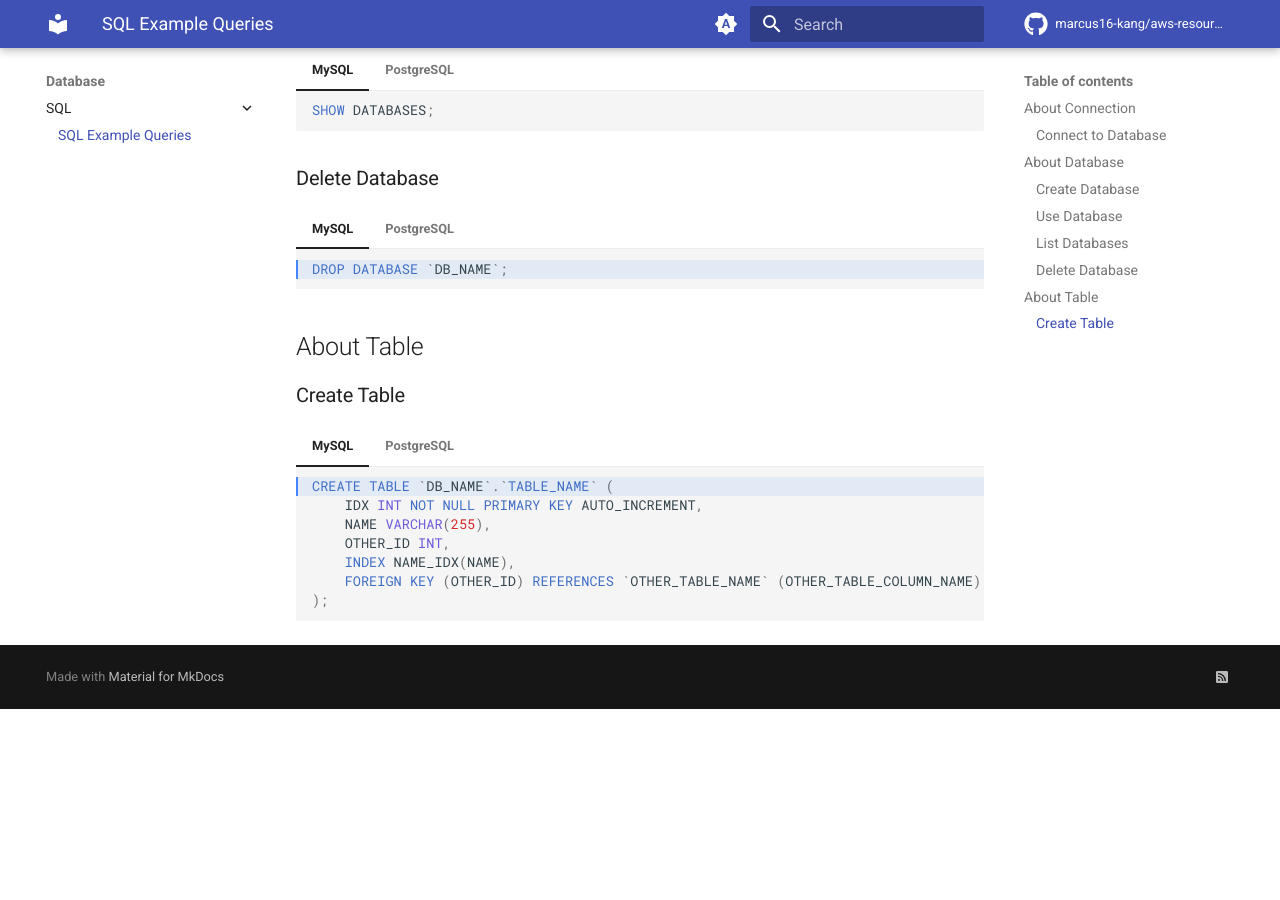
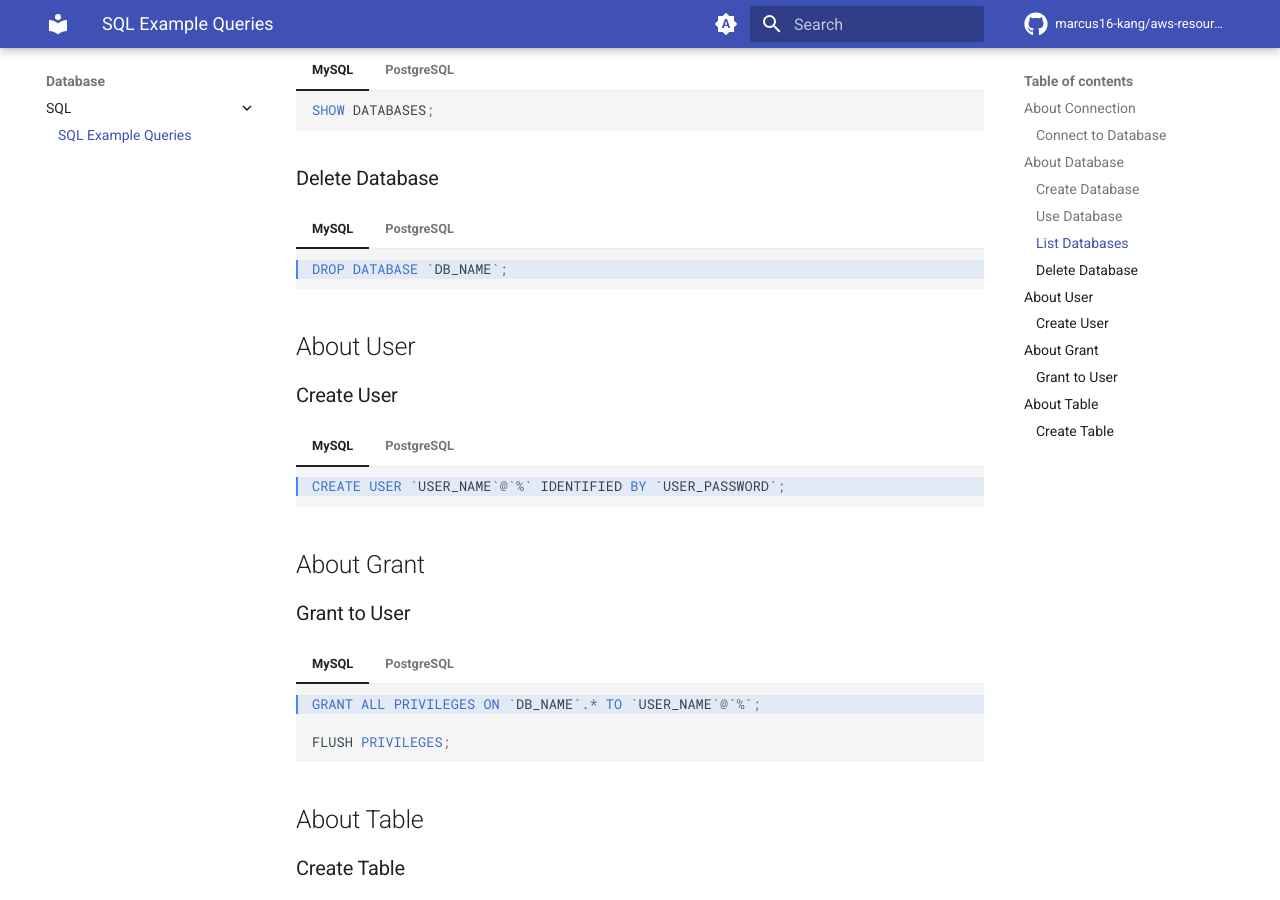
Before and after one commit to dev-sjlee/aws-resources-example, an MkDocs documentation site: the page built from docs/Database/SQL/01-example-queries.md, in a window 1280 px wide and 900 px high, scrolled down 809 px. Built offline with MkDocs 1.6.1 and Material for MkDocs 9.7.7, drawn with Linux system fonts in a browser that asks for light colours; comment, search, counter and statistics services are not loaded; before the commit the page ends 1518 px from its top, so only the background shows below that.

Commit message:
Add codebuild-03 and fix sql-01.

````diff
--- a/docs/Database/SQL/01-example-queries.md
+++ b/docs/Database/SQL/01-example-queries.md
@@ -69,6 +69,36 @@ description: Example SQL queries for MySQL, PostgreSQL.
     DROP SCHEMA "DB_NAME";
     ```
 
+## About User
+
+### Create User
+
+=== "MySQL"
+    ``` sql hl_lines="1"
+    CREATE USER `USER_NAME`@`%` IDENTIFIED BY `USER_PASSWORD`;
+    ```
+
+=== "PostgreSQL"
+    ``` sql hl_lines="1"
+    CREATE USER "USER_NAME" WITH ENCRYPTED PASSWORD "USER_PASSWORD";
+    ```
+
+## About Grant
+
+### Grant to User
+
+=== "MySQL"
+    ``` sql hl_lines="1"
+    GRANT ALL PRIVILEGES ON `DB_NAME`.* TO `USER_NAME`@`%`;
+
+    FLUSH PRIVILEGES;
+    ```
+
+=== "PostgreSQL"
+    ``` sql hl_lines="1"
+    GRANT ALL PRIVILEGES ON DATABASE "DB_NAME" TO "USER_NAME";
+    ```
+
 ## About Table
 
 ### Create Table
````
Also changed, not shown: docs/Developer Tools/CodeBuild/03-build-with-cache.md (added, +51 -0 lines).
